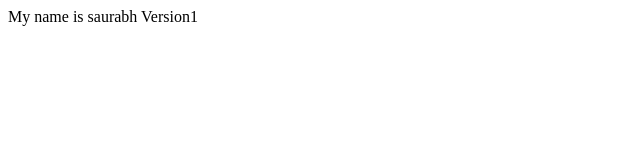
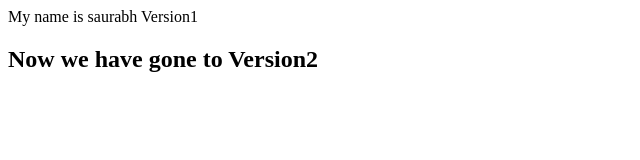
Before and after one commit to pabalesaurabh/Devops_repo, a plain HTML site: page index.html in a window 1280 px wide. Shown: the whole page, without its empty margins (0-640 px from the left). Drawn offline with Linux system fonts and the light colour scheme.

Commit message:
This is the 2nd version of app

```diff
--- a/index.html
+++ b/index.html
@@ -7,5 +7,6 @@
 </head>
 <body>
     <h1M>My name is saurabh Version1</h1M>
+    <h2>Now we have gone to Version2</h2>
 </body>
 </html>
```
